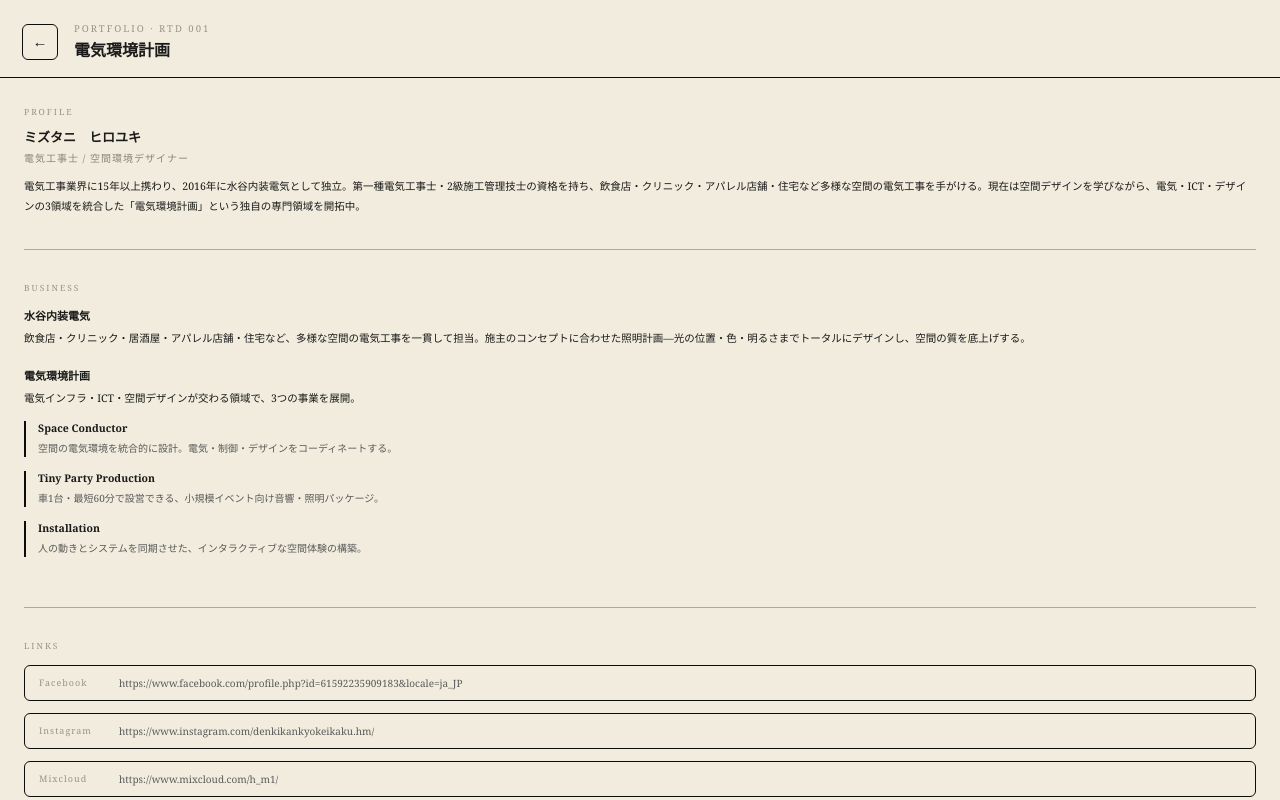
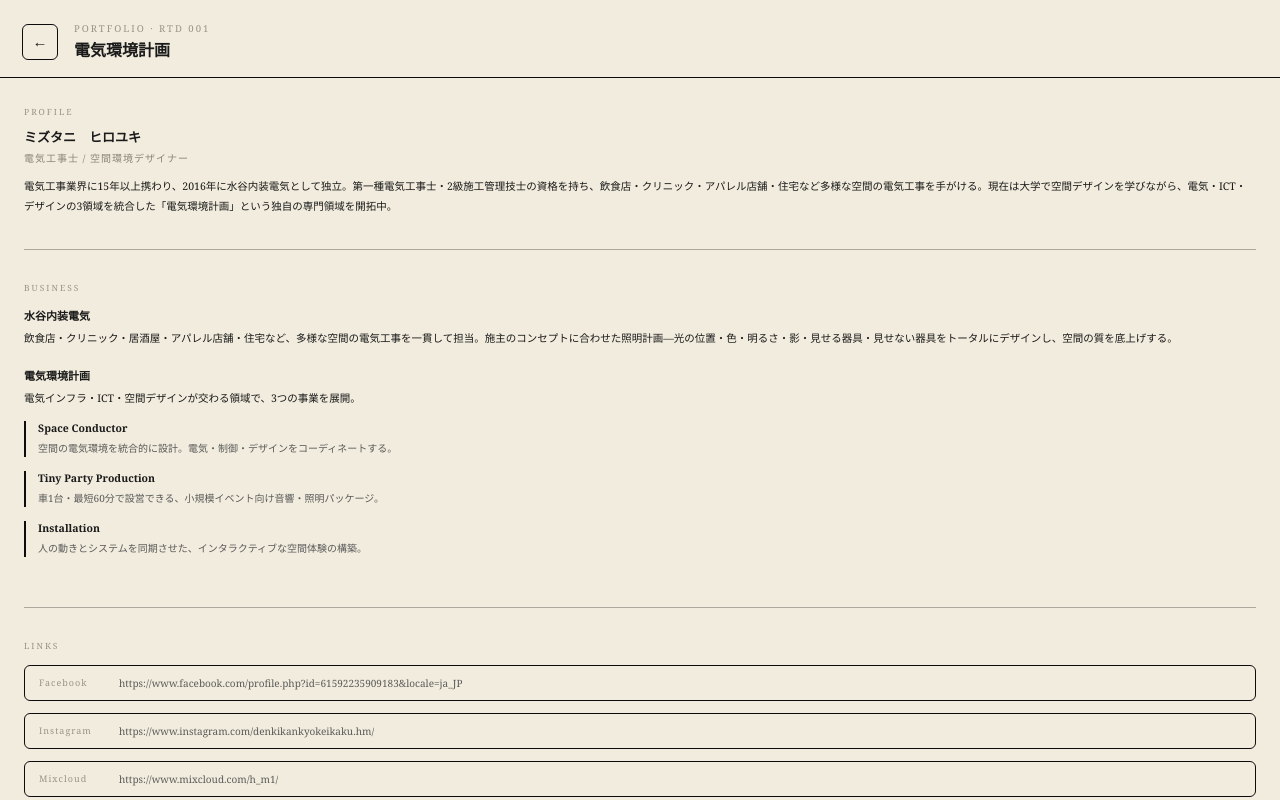
Before and after one commit to ssetagayahm-lab/my-portfolio, a React (Vite) app: page / in a window 1280 px wide. Both pictures are taken after a click on the button "PORTFOLIO". Built offline with nearby package versions, Linux system fonts and the light colour scheme.

Commit message:
Update PortfolioMindMap.jsx

```diff
--- a/src/PortfolioMindMap.jsx
+++ b/src/PortfolioMindMap.jsx
@@ -1114,7 +1114,7 @@ export default function PortfolioMindMap() {
                 電気工事士 / 空間環境デザイナー
               </div>
               <div style={{ fontSize: 10.5, lineHeight: 1.9, color: INK }}>
-                電気工事業界に15年以上携わり、2016年に水谷内装電気として独立。第一種電気工事士・2級施工管理技士の資格を持ち、飲食店・クリニック・アパレル店舗・住宅など多様な空間の電気工事を手がける。現在は空間デザインを学びながら、電気・ICT・デザインの3領域を統合した「電気環境計画」という独自の専門領域を開拓中。
+                電気工事業界に15年以上携わり、2016年に水谷内装電気として独立。第一種電気工事士・2級施工管理技士の資格を持ち、飲食店・クリニック・アパレル店舗・住宅など多様な空間の電気工事を手がける。現在は大学で空間デザインを学びながら、電気・ICT・デザインの3領域を統合した「電気環境計画」という独自の専門領域を開拓中。
               </div>
             </section>
 
@@ -1127,7 +1127,7 @@ export default function PortfolioMindMap() {
               <div style={{ marginBottom: 18 }}>
                 <div style={{ fontSize: 11, fontWeight: 700, marginBottom: 6 }}>水谷内装電気</div>
                 <div style={{ fontSize: 10.5, lineHeight: 1.9, color: INK }}>
-                  飲食店・クリニック・居酒屋・アパレル店舗・住宅など、多様な空間の電気工事を一貫して担当。施主のコンセプトに合わせた照明計画—光の位置・色・明るさまでトータルにデザインし、空間の質を底上げする。
+                  飲食店・クリニック・居酒屋・アパレル店舗・住宅など、多様な空間の電気工事を一貫して担当。施主のコンセプトに合わせた照明計画—光の位置・色・明るさ・影・見せる器具・見せない器具をトータルにデザインし、空間の質を底上げする。
                 </div>
               </div>
 
```
